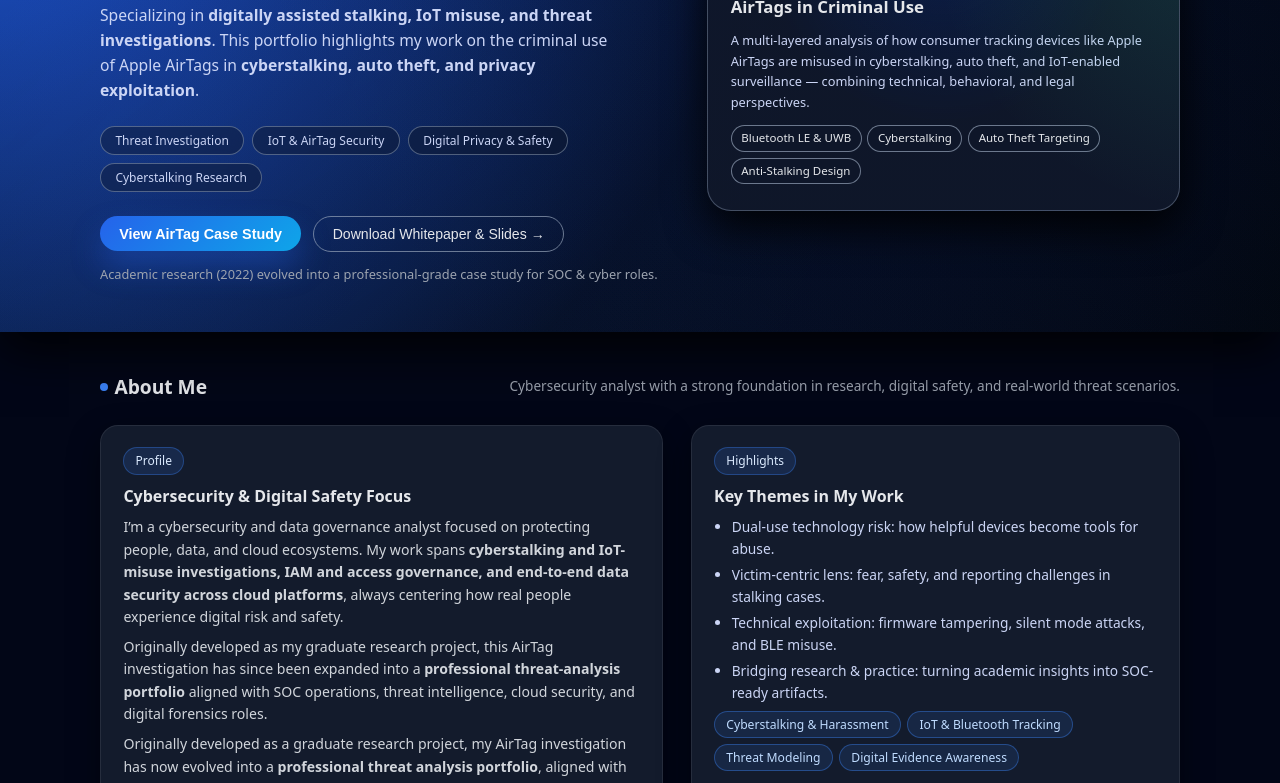
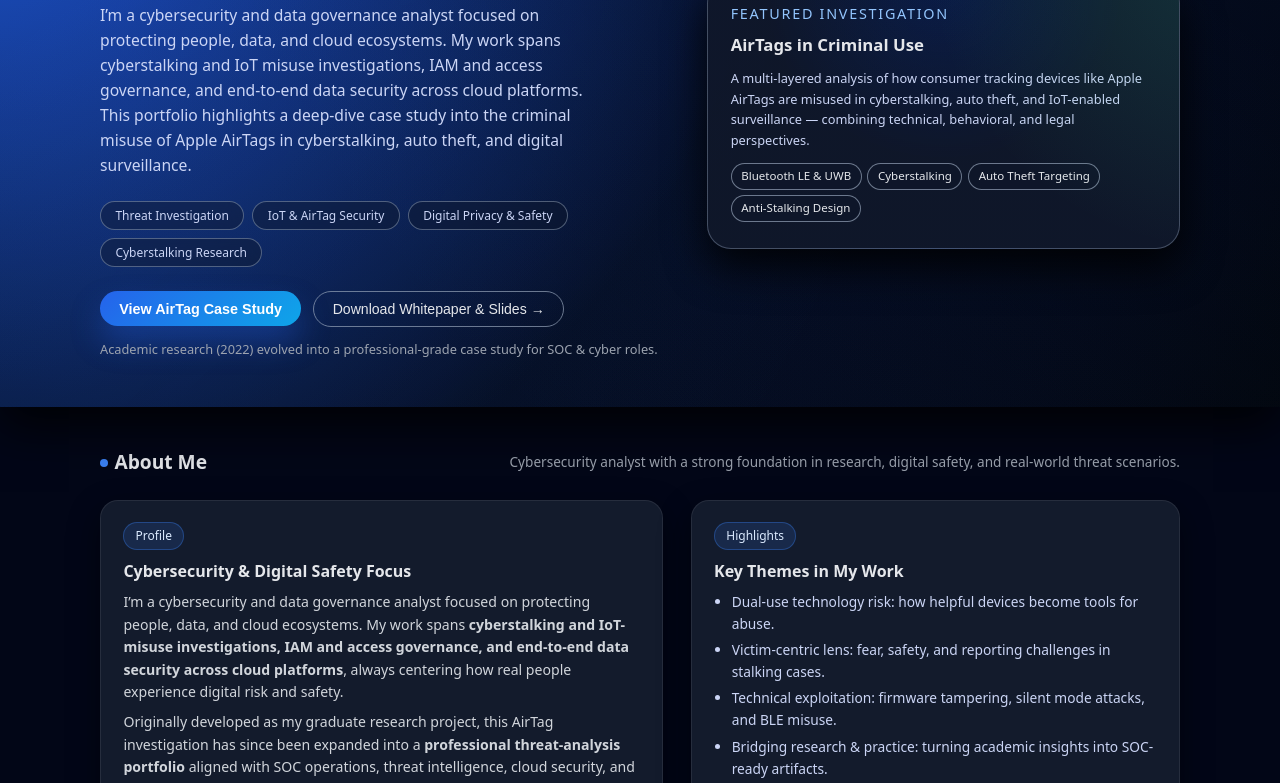
Before and after one commit to amrutagyanam-sys/airtag-crime-analysis, a plain HTML site: page index.html in a window 1280 px wide. Shown: the part 202-985 px from the top of the page. Drawn offline with Linux system fonts and the light colour scheme.

Commit message:
Update index.html

```diff
--- a/index.html
+++ b/index.html
@@ -601,10 +601,11 @@
           <span style="font-size:0.9em; font-style:italic;">Cybersecurity Analyst</span>
         </h1>
         <p class="hero-subtitle">
-          Specializing in <strong>digitally assisted stalking, IoT misuse, and threat investigations</strong>.
-          This portfolio highlights my work on the criminal use of Apple AirTags in
-          <strong>cyberstalking, auto theft, and privacy exploitation</strong>.
-        </p>
+  I’m a cybersecurity and data governance analyst focused on protecting people, data, and cloud ecosystems.
+  My work spans cyberstalking and IoT misuse investigations, IAM and access governance, and end-to-end data security across cloud platforms.
+  This portfolio highlights a deep-dive case study into the criminal misuse of Apple AirTags in cyberstalking, auto theft, and digital surveillance.
+</p>
+
 
         <div class="hero-chip-row">
           <span class="chip">Threat Investigation</span>
```
